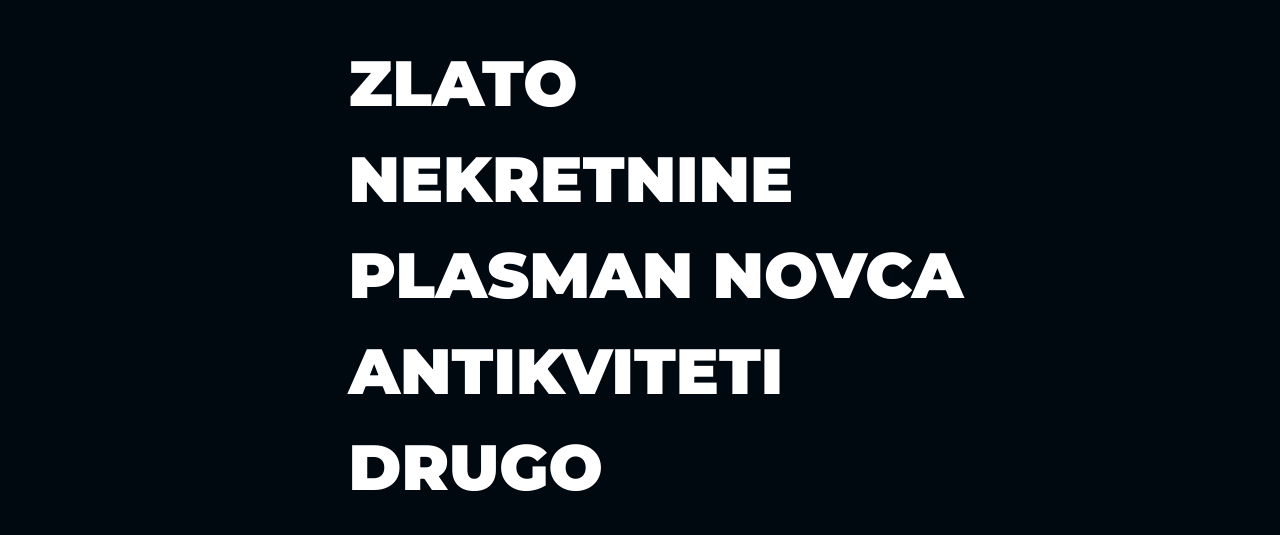
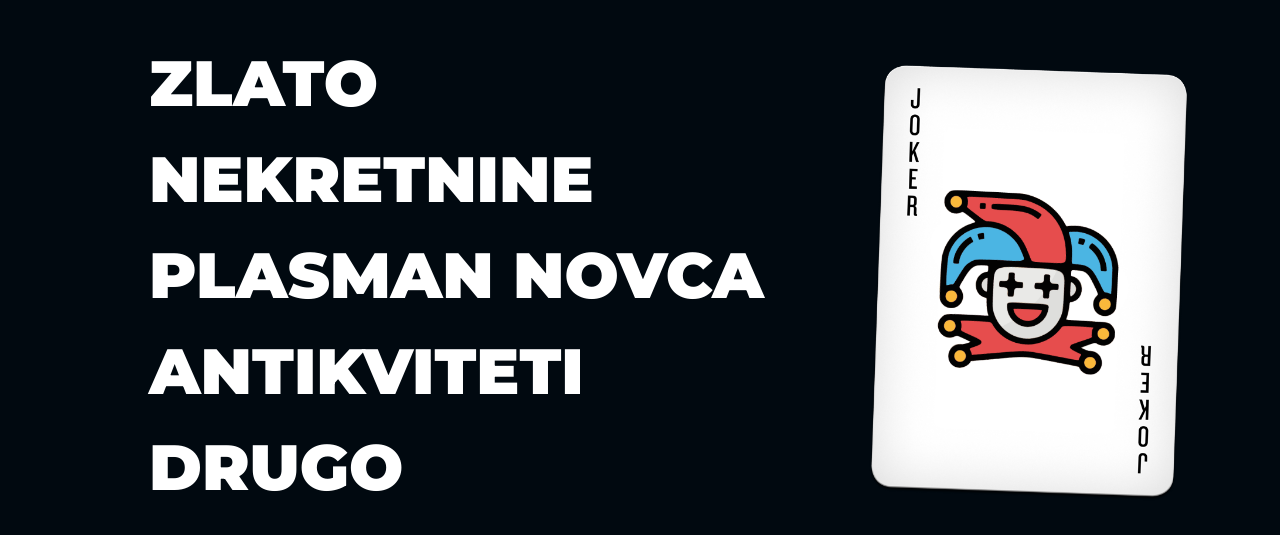
Before and after one commit to colar245/hero.zalagaonica.dzoker.co.rs, an Eleventy site: page src/index.html in a window 1280 px wide. Shown: the part 117-652 px from the top of the page. Built offline with nearby package versions, Linux system fonts and the light colour scheme; Eleventy itself is replaced by a stand-in of ours; files that its build step writes are made by us from their sources.

Commit message:
Joker card image added

```diff
--- a/scss/main.scss
+++ b/scss/main.scss
@@ -17,15 +17,16 @@
     padding: 0;
     box-sizing: border-box;
 }
+.hero {
+    background: $color-bg;
     .menu {
         font-family: 'Montserrat', sans-serif;
         position: relative;
-    width: 100%;
+        width: 65%;
         height: 100vh;
         display: flex;
         justify-content: center;
         align-items: center;
-    background: $color-bg;
         overflow: hidden;
         ul {
             position: relative;
@@ -57,6 +58,7 @@
                     color: $color-title;
                     font-weight: 500;
                     letter-spacing: 100px;
+                    white-space:nowrap;
                     opacity: 0;
                     transition: 500ms;
                     text-shadow: 0 0 10px $color-title,
@@ -71,3 +73,11 @@
             }
         }
     }
+    .j-card {
+        margin: auto;
+        padding-left: 3em;
+        img {
+            max-width: 100%;
+        }
+    }
+}
--- a/src/index.html
+++ b/src/index.html
@@ -11,12 +11,11 @@
     <link rel="stylesheet" href="../assets/css/main.css" />
   </head>
   <body>
-    <!-- ZLATO
-NEKRETNINE
-PLASMAN NOVCA
-ANTIKVITETI
-DRUGO -->
-    <section class="menu">
+    <!-- HERO -->
+    <div class="hero">
+      <div class="container">
+        <div class="row">
+          <section class="menu col-8">
             <ul>
               <li><a href="#" data-text="zlato">zlato</a></li>
               <li><a href="#" data-text="nekretnine">nekretnine</a></li>
@@ -25,6 +24,12 @@ DRUGO -->
               <li><a href="#" data-text="drugo">drugo</a></li>
             </ul>
           </section>
+          <div class="j-card col-4">
+            <img src="../assets/img/joker-card.png" alt="Joker Card" />
+          </div>
+        </div>
+      </div>
+    </div>
     <!-- Bootstrap -->
     <script
       type="text/javascript"
```
Also changed, not shown: src/assets/css/main.css, src/assets/img/joker-card.png (added). Lines whose indentation alone changed are shown as unchanged.
